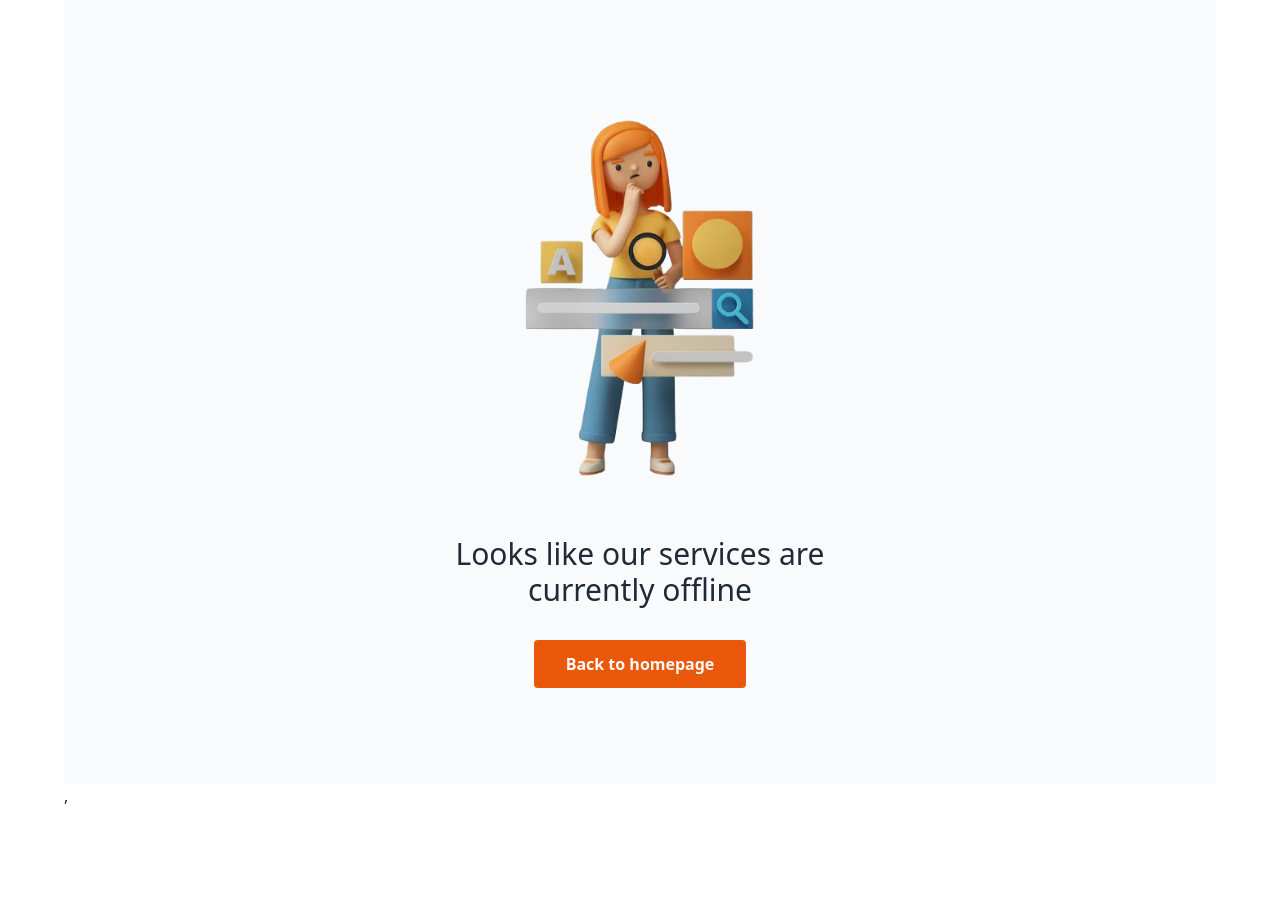
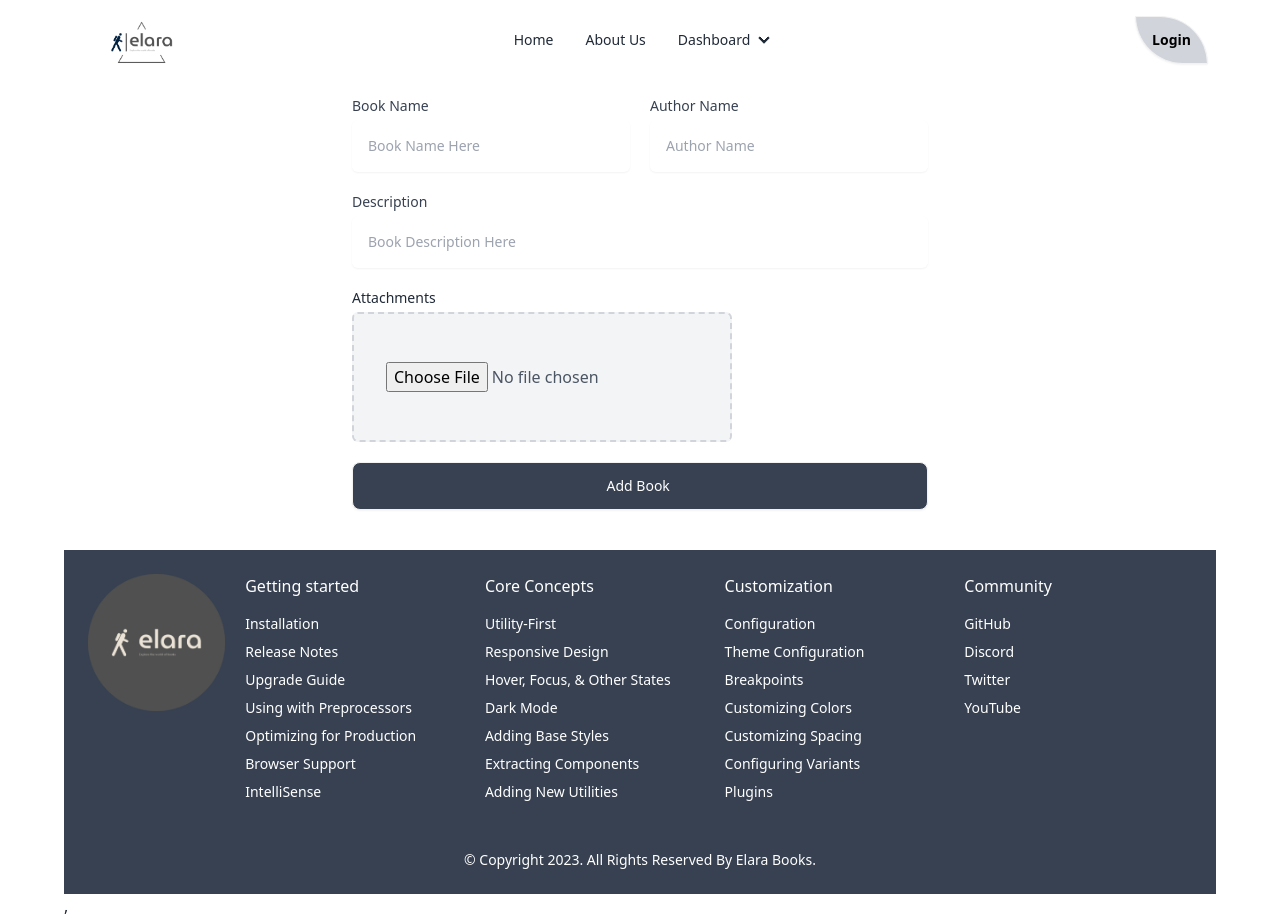
Before and after one commit to iamafridi/e-book-library-client, a React (Vite) app: page /addbooks in a window 1280 px wide. Before the commit the page ends 808 px from the top, so only its background shows below. Built offline with nearby package versions, Linux system fonts and the light colour scheme; no server answers.

Commit message:
Added the add Book Section

```diff
--- a/src/Routes/Routes.jsx
+++ b/src/Routes/Routes.jsx
@@ -8,6 +8,8 @@ import Bookings from "../pages/Bookings/Bookings";
 import PrivateRoute from "./PrivateRoute";
 import ErrorPage from "../pages/ErrorPage/ErrorPage";
 import About from "../pages/About/About";
+import AddBooks from "../pages/AddBooks/AddBooks";
+// import LatestBookCard from "../pages/LatestBooks/LatestBookCard";
 
 const router = createBrowserRouter([
   {
@@ -39,6 +41,10 @@ const router = createBrowserRouter([
       {
         path: 'bookings',
         element: <PrivateRoute><Bookings></Bookings> </PrivateRoute>
+      },
+      {
+        path:'/addbooks',
+        element:<AddBooks></AddBooks>
       }
     ]
   },
--- /dev/null
+++ b/src/pages/AddBooks/AddBooks.jsx
@@ -0,0 +1,43 @@
+
+
+const AddBooks = () => {
+    return (
+        <div>
+
+            <div className="mx-auto max-w-xl mt-10">
+                <form action="" className="space-y-5">
+                    <div className="grid grid-cols-12 gap-5">
+                        <div className="col-span-6">
+                            <label htmlFor="example7" className="mb-1 block text-sm font-medium text-gray-700">Book Name</label>
+                            <input type="text" name="book" id="example7" className="block w-full rounded-md border-gray-300 text-sm p-4 shadow-sm focus:border-primary-400 focus:ring focus:ring-primary-200 focus:ring-opacity-50 disabled:cursor-not-allowed disabled:bg-gray-50 disabled:text-gray-500" placeholder="Book Name Here" />
+                        </div>
+                        <div className="col-span-6">
+                            <label htmlFor="example8" className="mb-1 block text-sm font-medium text-gray-700">Author Name</label>
+                            <input type="text" name="author" id="example8" className="block w-full rounded-md text-sm border-gray-300 p-4 shadow-sm focus:border-primary-400 focus:ring focus:ring-primary-200 focus:ring-opacity-50 disabled:cursor-not-allowed disabled:bg-gray-50 disabled:text-gray-500" placeholder="Author Name" />
+                        </div>
+                        <div className="col-span-12">
+                            <label htmlFor="example9" className="mb-1 block text-sm font-medium text-gray-700">Description</label>
+                            <input type="text" id="example9" className="block text-sm w-full rounded-md border-gray-300 p-4 shadow-sm focus:border-primary-400 focus:ring focus:ring-primary-200 focus:ring-opacity-50 disabled:cursor-not-allowed disabled:bg-gray-50 disabled:text-gray-500" placeholder="Book Description Here" />
+                        </div>
+                        <div>
+                            <fieldset className="w-full space-y-1 text-gray-800">
+                                <label htmlFor="files" className="block text-sm font-medium">Attachments</label>
+                                <div className="flex">
+                                    <input type="file" name="files" id="files" className="px-8 py-12 border-2 border-dashed rounded-md border-gray-300 text-gray-600 bg-gray-100" />
+                                </div>
+                            </fieldset>
+                        </div>
+                        <div className="col-span-12">
+                            <input className="btn rounded-lg border w-full px-5 py-2.5 text-center text-sm font-medium text-white shadow-sm bg-gray-700 hover:bg-gray-300 hover:text-black" type="submit" value="Add Book " />
+                        </div>
+
+                    </div>
+                </form>
+            </div>
+
+
+        </div>
+    );
+};
+
+export default AddBooks;
--- a/src/pages/Home/Home.jsx
+++ b/src/pages/Home/Home.jsx
@@ -1,4 +1,4 @@
-import LatestBook from "../LatestBooks/LatestBook";
+// import LatestBook from "../LatestBooks/LatestBook";
 import PopularServices from "../Services/PopularServices";
 import UpcomingEvents from "../UpcominEvents/UpcomingEvents";
 import Banner from "./Banner/Banner";
@@ -9,7 +9,7 @@ const Home = () => {
         <div>
             <Banner></Banner>
             <PopularServices ></PopularServices>
-            <LatestBook></LatestBook>
+            {/* <LatestBook></LatestBook> */}
             <UpcomingEvents></UpcomingEvents>
 
             <Newsletter></Newsletter>
```
